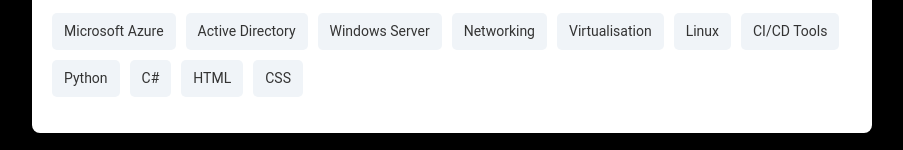
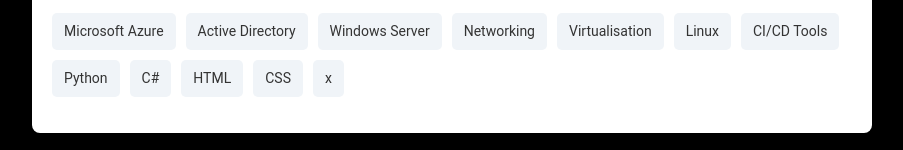
Before and after one commit to canengiloglu/azure-resume, a plain HTML site: page front-end/index.html in a window 1280 px wide. Shown: the part 1161-1311 px from the top of the page, without its empty margins (188-1091 px from the left). Drawn offline with Linux system fonts and the light colour scheme; no server answers.

Commit message:
Updates to Html

```diff
--- a/front-end/index.html
+++ b/front-end/index.html
@@ -92,6 +92,7 @@
                 <li>C#</li>
                 <li>HTML</li>
                 <li>CSS</li>
+                <li>x</li>
             </ul>
         </section>
 
```
Also changed, not shown: 1 other file.
